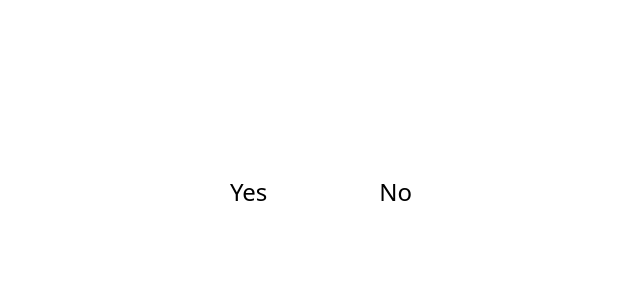
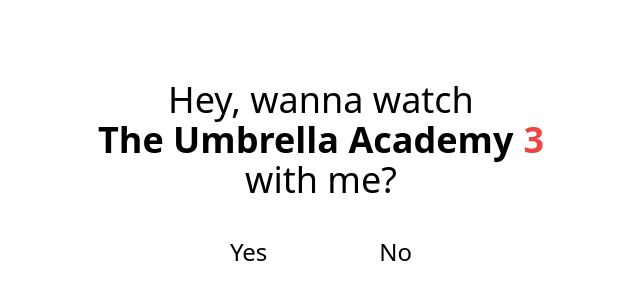
Before and after one commit to badrulhanif/date_with_me, a Next.js app: page / in a window 1280 px wide. Shown: the part 224-524 px from the top of the page, without its empty margins (319-959 px from the left). Built offline with nearby package versions, Linux system fonts and the light colour scheme.

Commit message:
Update index.js

```diff
--- a/pages/index.js
+++ b/pages/index.js
@@ -12,7 +12,11 @@
   return (
     <div className="flex flex-col items-center justify-center min-h-screen md:flex-row text-center text-4xl">
       <div>
-
+        Hey, wanna watch
+        <p className="flex items-center justify-center font-bold">
+          The Umbrella Academy <p className="text-red-500 ml-2.5"> 3</p>
+        </p>
+        with me?
         <div className="flex items-center justify-center mt-8 text-2xl">
           <button
             className="rounded-md border-solid py-1 px-4 hover:bg-black hover:text-white"
```
